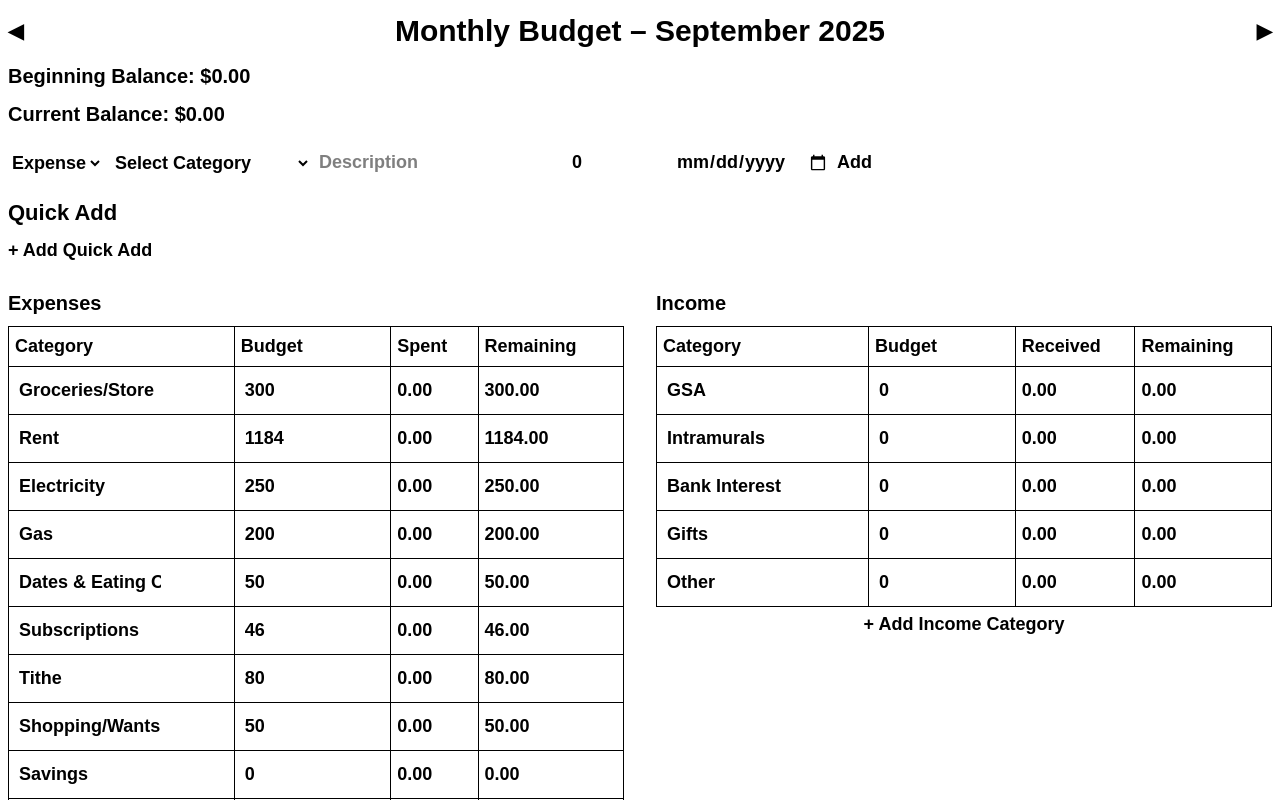
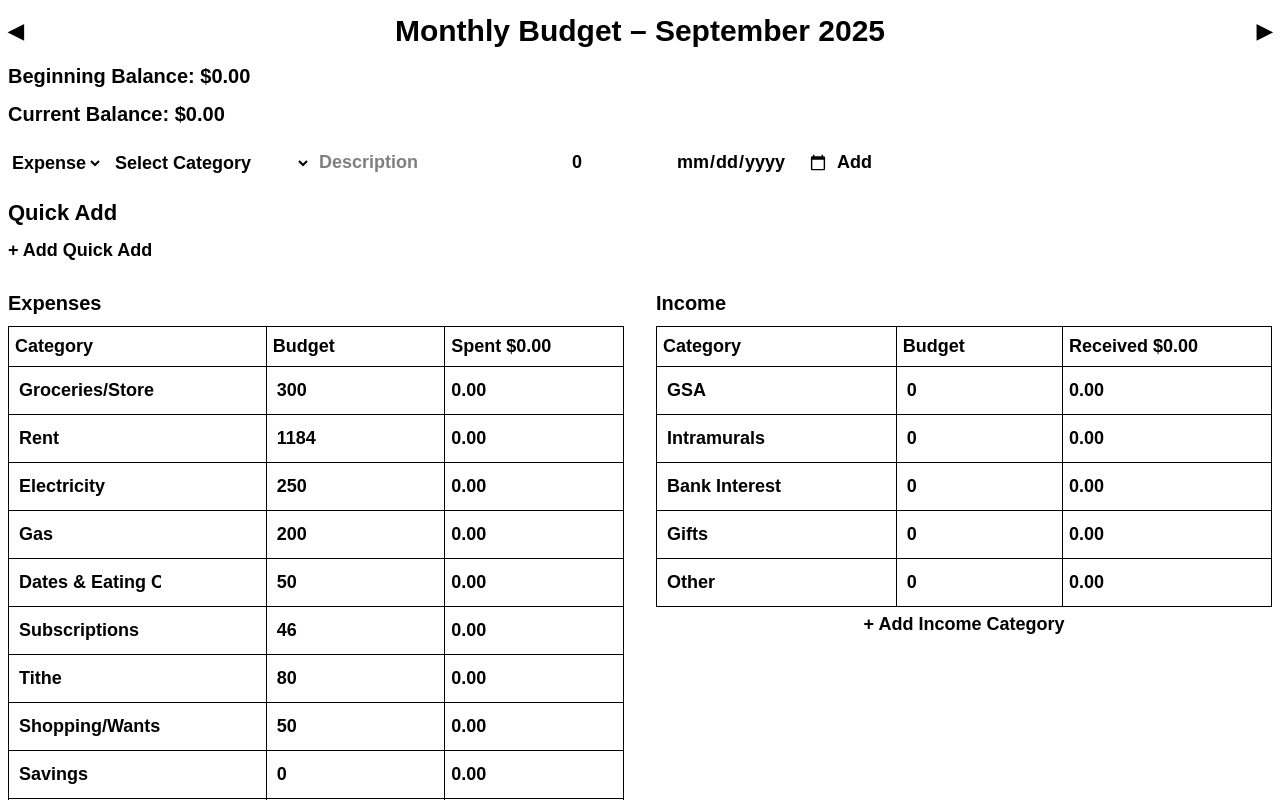
Before and after one commit to br3nn3nb/Bargesser-Budget-Tracker, a Next.js app: page / in a window 1280 px wide. Shown: the top 800 px of the page. Built offline with nearby package versions, Linux system fonts and the light colour scheme.

Commit message:
Update – page.js with running totals in headers

```diff
--- a/src/app/page.js
+++ b/src/app/page.js
@@ -64,24 +64,23 @@ export default function Home() {
     );
   }, [expenses, income, transactions, beginningBalance, quickAdds, currentMonth]);
 
-  // Calculate totals
-  const expenseTotals = expenses.map(e => {
-    const spent = transactions.filter(t => t.type === "expense" && t.category === e.name)
-                              .reduce((sum, t) => sum + t.amount, 0);
-    return { ...e, spent };
-  });
-
-  const incomeTotals = income.map(i => {
-    const received = transactions.filter(t => t.type === "income" && t.category === i.name)
-                                 .reduce((sum, t) => sum + t.amount, 0);
-    return { ...i, received };
-  });
-
-  const totalIncome = incomeTotals.reduce((sum, i) => sum + i.received, 0);
-  const totalExpenses = expenseTotals.reduce((sum, e) => sum + e.spent, 0);
+  // Totals for headers
+  const totalExpenses = transactions.filter(t => t.type === "expense").reduce((sum, t) => sum + t.amount, 0);
+  const totalIncome = transactions.filter(t => t.type === "income").reduce((sum, t) => sum + t.amount, 0);
   const balance = beginningBalance + totalIncome - totalExpenses;
 
-  // Grouped totals only for transactions with description
+  // Category-level totals
+  const expenseTotals = expenses.map(e => ({
+    ...e,
+    spent: transactions.filter(t => t.type === "expense" && t.category === e.name).reduce((sum, t) => sum + t.amount, 0)
+  }));
+
+  const incomeTotals = income.map(i => ({
+    ...i,
+    received: transactions.filter(t => t.type === "income" && t.category === i.name).reduce((sum, t) => sum + t.amount, 0)
+  }));
+
+  // Grouped totals by description (only non-empty)
   const groupedDescriptionTotals = {};
   transactions.forEach(t => {
     if (t.description) {
@@ -90,7 +89,7 @@ export default function Home() {
     }
   });
 
-  // Add new transaction
+  // Add transaction
   const addTransaction = () => {
     if (!newTx.category || !newTx.amount) return;
     const tx = { ...newTx, amount: Number(newTx.amount), id: Date.now() };
@@ -98,16 +97,9 @@ export default function Home() {
     setNewTx({ type: newTx.type, category: "", description: "", amount: 0, date: "" });
   };
 
-  // Handle Quick Add
+  // Quick Add
   const handleQuickAdd = (q, type) => {
-    const tx = {
-      id: Date.now(),
-      type,
-      category: q.category,
-      description: q.description,
-      amount: q.amount,
-      date: new Date().toISOString().split("T")[0],
-    };
+    const tx = { id: Date.now(), type, category: q.category, description: q.description, amount: q.amount, date: new Date().toISOString().split("T")[0] };
     setTransactions([tx, ...transactions]);
 
     if (type === "expense") {
@@ -134,11 +126,9 @@ export default function Home() {
     setCurrentMonth(getMonthKey(date));
   };
 
-  const monthTitle = new Date(`${currentMonth}-01`).toLocaleString("default", {
-    month: "long",
-    year: "numeric",
-  });
+  const monthTitle = new Date(`${currentMonth}-01`).toLocaleString("default", { month: "long", year: "numeric" });
 
+  // Styles
   const tableStyle = { borderCollapse: "collapse", width: "100%", marginBottom: "0.5rem", fontSize: "18px" };
   const thTdStyle = { border: "1px solid black", padding: "6px", textAlign: "left", fontWeight: "bold", fontSize: "18px" };
   const compactInput = { width: "100px", fontSize: "18px", padding: "4px", fontWeight: "bold" };
@@ -156,7 +146,7 @@ export default function Home() {
       <h3 style={{ margin: "0.5rem 0", fontWeight: "bold", fontSize: "20px" }}>Beginning Balance: ${beginningBalance.toFixed(2)}</h3>
       <h3 style={{ margin: "0.5rem 0 1rem", fontWeight: "bold", fontSize: "20px" }}>Current Balance: ${balance.toFixed(2)}</h3>
 
-      {/* Add Transaction Form */}
+      {/* Add Transaction */}
       <div style={{ display: "flex", gap: "0.5rem", flexWrap: "wrap", marginBottom: "1rem", alignItems: "center" }}>
         <select value={newTx.type} onChange={(e) => setNewTx({ ...newTx, type: e.target.value })} style={{ fontWeight: "bold", fontSize: "18px" }}>
           <option value="expense">Expense</option>
@@ -175,12 +165,12 @@ export default function Home() {
       {/* Quick Add */}
       <h2 style={{ fontWeight: "bold", fontSize: "22px", marginBottom: "0.5rem" }}>Quick Add</h2>
       <div style={{ display: "flex", gap: "1rem", flexWrap: "wrap", marginBottom: "1rem" }}>
-        {["expense", "income"].map(type => quickAdds[type].map((q, idx) => (
+        {["expense","income"].map(type => quickAdds[type].map((q, idx) => (
           <div key={`${type}-${idx}`} style={{ display: "flex", gap: "2px", alignItems: "center" }}>
             <button style={{ fontWeight: "bold", fontSize: "18px" }} onClick={() => handleQuickAdd(q, type)}>
               {q.description} – ${q.amount} ({type})
             </button>
-            <button style={{ fontWeight: "bold", fontSize: "18px" }} onClick={() => setQuickAdds({...quickAdds, [type]: quickAdds[type].filter((_, i) => i !== idx)})}>✕</button>
+            <button style={{ fontWeight: "bold", fontSize: "18px" }} onClick={() => setQuickAdds({...quickAdds, [type]: quickAdds[type].filter((_,i)=>i!==idx)})}>✕</button>
           </div>
         )))}
         <button style={{ fontWeight: "bold", fontSize: "18px" }}
@@ -205,12 +195,11 @@ export default function Home() {
               <tr>
                 <th style={thTdStyle}>Category</th>
                 <th style={thTdStyle}>Budget</th>
-                <th style={thTdStyle}>Spent</th>
-                <th style={thTdStyle}>Remaining</th>
+                <th style={thTdStyle}>Spent ${totalExpenses.toFixed(2)}</th>
               </tr>
             </thead>
             <tbody>
-              {expenseTotals.map((e, idx) => (
+              {expenseTotals.map((e, idx)=>(
                 <tr key={idx}>
                   <td style={thTdStyle}><input type="text" value={e.name} onChange={(ev)=>{
                     const newExpenses = [...expenses]; newExpenses[idx].name = ev.target.value; setExpenses(newExpenses);
@@ -219,10 +208,9 @@ export default function Home() {
                     const newExpenses = [...expenses]; newExpenses[idx].budget = Number(ev.target.value); setExpenses(newExpenses);
                   }} style={compactInput} /></td>
                   <td style={thTdStyle}>{e.spent.toFixed(2)}</td>
-                  <td style={thTdStyle}>{(e.budget - e.spent).toFixed(2)}</td>
                 </tr>
               ))}
-              <tr><td colSpan="4" style={{textAlign:"center", padding:"4px"}}>
+              <tr><td colSpan="3" style={{textAlign:"center", padding:"4px"}}>
                 <button style={{fontWeight:"bold", fontSize:"18px"}} onClick={()=>setExpenses([...expenses,{name:"New Expense",budget:0}])}>+ Add Expense Category</button>
               </td></tr>
             </tbody>
@@ -237,8 +225,7 @@ export default function Home() {
               <tr>
                 <th style={thTdStyle}>Category</th>
                 <th style={thTdStyle}>Budget</th>
-                <th style={thTdStyle}>Received</th>
-                <th style={thTdStyle}>Remaining</th>
+                <th style={thTdStyle}>Received ${totalIncome.toFixed(2)}</th>
               </tr>
             </thead>
             <tbody>
@@ -251,10 +238,9 @@ export default function Home() {
                     const newIncome=[...income]; newIncome[idx].budget=Number(ev.target.value); setIncome(newIncome);
                   }} style={compactInput}/></td>
                   <td style={thTdStyle}>{i.received.toFixed(2)}</td>
-                  <td style={thTdStyle}>{(i.budget - i.received).toFixed(2)}</td>
                 </tr>
               ))}
-              <tr><td colSpan="4" style={{textAlign:"center", padding:"4px"}}>
+              <tr><td colSpan="3" style={{textAlign:"center", padding:"4px"}}>
                 <button style={{fontWeight:"bold", fontSize:"18px"}} onClick={()=>setIncome([...income,{name:"New Income",budget:0}])}>+ Add Income Category</button>
               </td></tr>
             </tbody>
```
